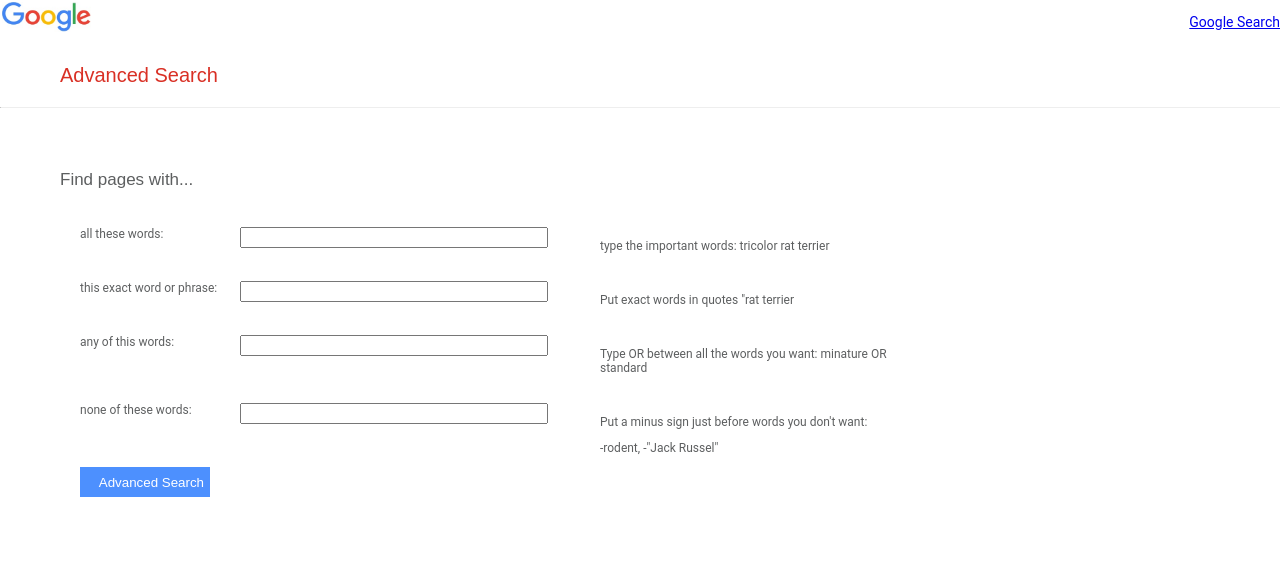
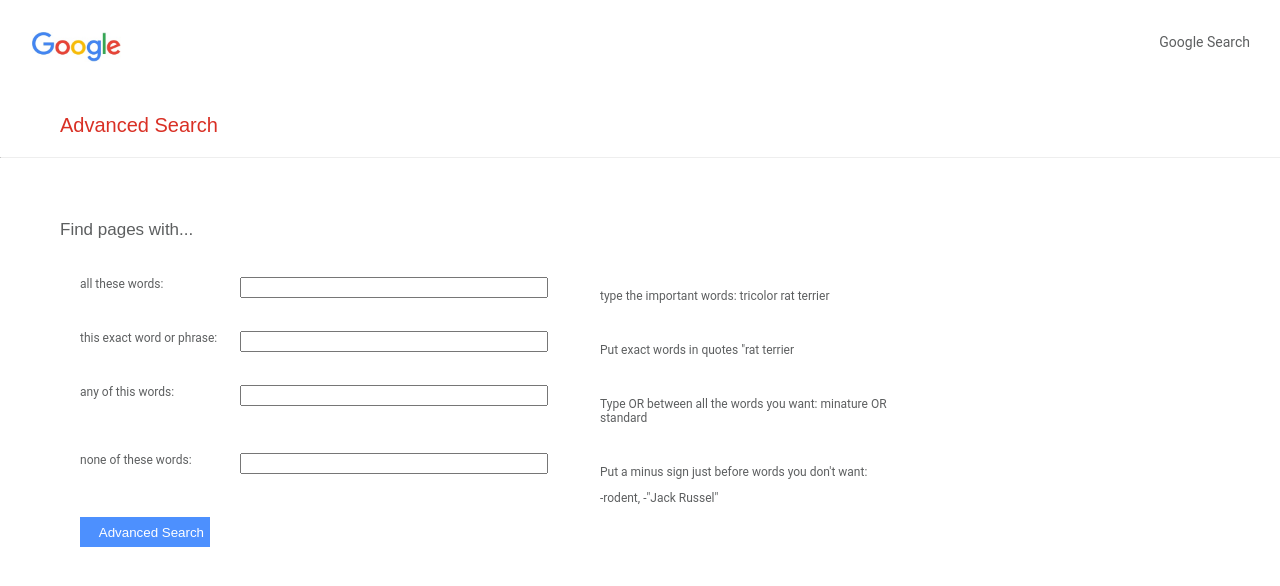
Before and after one commit to LReed2144/search-2, a plain HTML site: page advanced.html in a window 1280 px wide. Drawn offline with Linux system fonts and the light colour scheme.

Commit message:
finishing touches

```diff
--- a/style.css
+++ b/style.css
@@ -149,8 +149,20 @@
 
 .flex-container1 {
     display: flex;
+    justify-content: space-between;
+}
 
-    justify-content: space-between;
+.flex-container1 div p a {
+    font-size: 14px;
+    font-family: Roboto, arial, sans-serif;
+    color: #5d5f60;
+    text-decoration: none;
+}
+
+.flex-container1 > div {
+    margin: 10px;
+    padding: 20px;
+    margin-top: auto;
 }
 .advanced-search-container {
     margin-left: 60px;
```
